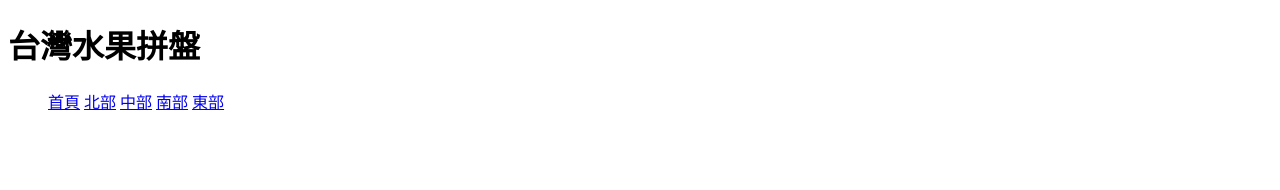
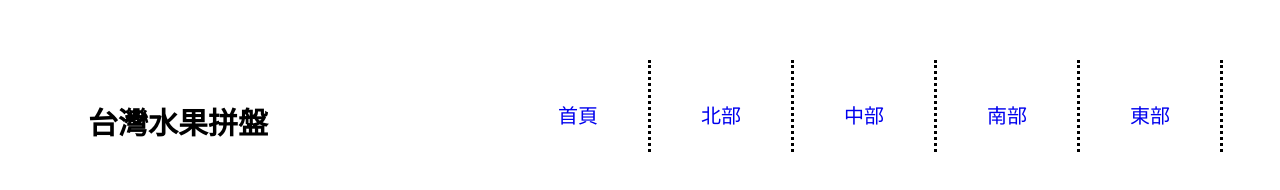
Before and after one commit to musicboy0322/WebFundFinalProject, a plain HTML site: page index.html in a window 1280 px wide. Drawn offline with Linux system fonts and the light colour scheme.

Commit message:
nav decoration first

```diff
--- a/index.html
+++ b/index.html
@@ -5,11 +5,13 @@
     <meta http-equiv="X-UA-Compatible" content="IE=edge" />
     <meta name="viewport" content="width=device-width, initial-scale=1.0" />
     <link rel="stylesheet" href="./main.css" />
-    <title>Document</title>
+    <title>台灣水果拼盤</title>
   </head>
   <body>
-    <h1>台灣水果拼盤</h1>
+    <br />
+    <br />
     <nav>
+      <h1>台灣水果拼盤</h1>
       <ul>
         <li><a href="./index.html">首頁</a></li>
         <li><a href="./north.html">北部</a></li>
--- a/main.css
+++ b/main.css
@@ -1,3 +1,36 @@
+* {
+  box-sizing: border-box;
+}
+
 nav ul li {
-  display: inline;
+  display: flex;
 }
+
+nav ul {
+  display: flex;
+}
+
+nav {
+  display: flex;
+}
+
+h1 {
+  display: flex;
+  flex-direction: row;
+  padding-top: 30px;
+  font-size: 30px;
+  padding-left: 80px;
+  padding-right: 200px;
+}
+
+a {
+  display: flex;
+  flex-direction: row;
+  text-decoration: none;
+  border-right-style: dotted;
+  border-color: black;
+  padding-right: 50px;
+  padding-left: 50px;
+  padding-top: 40px;
+  font-size: 20px;
+}
```
Also changed, not shown: east.html (+4 -2 lines), north.html (+4 -2 lines), south.html (+4 -2 lines), west.html (+4 -2 lines), letter-n.png (added).
